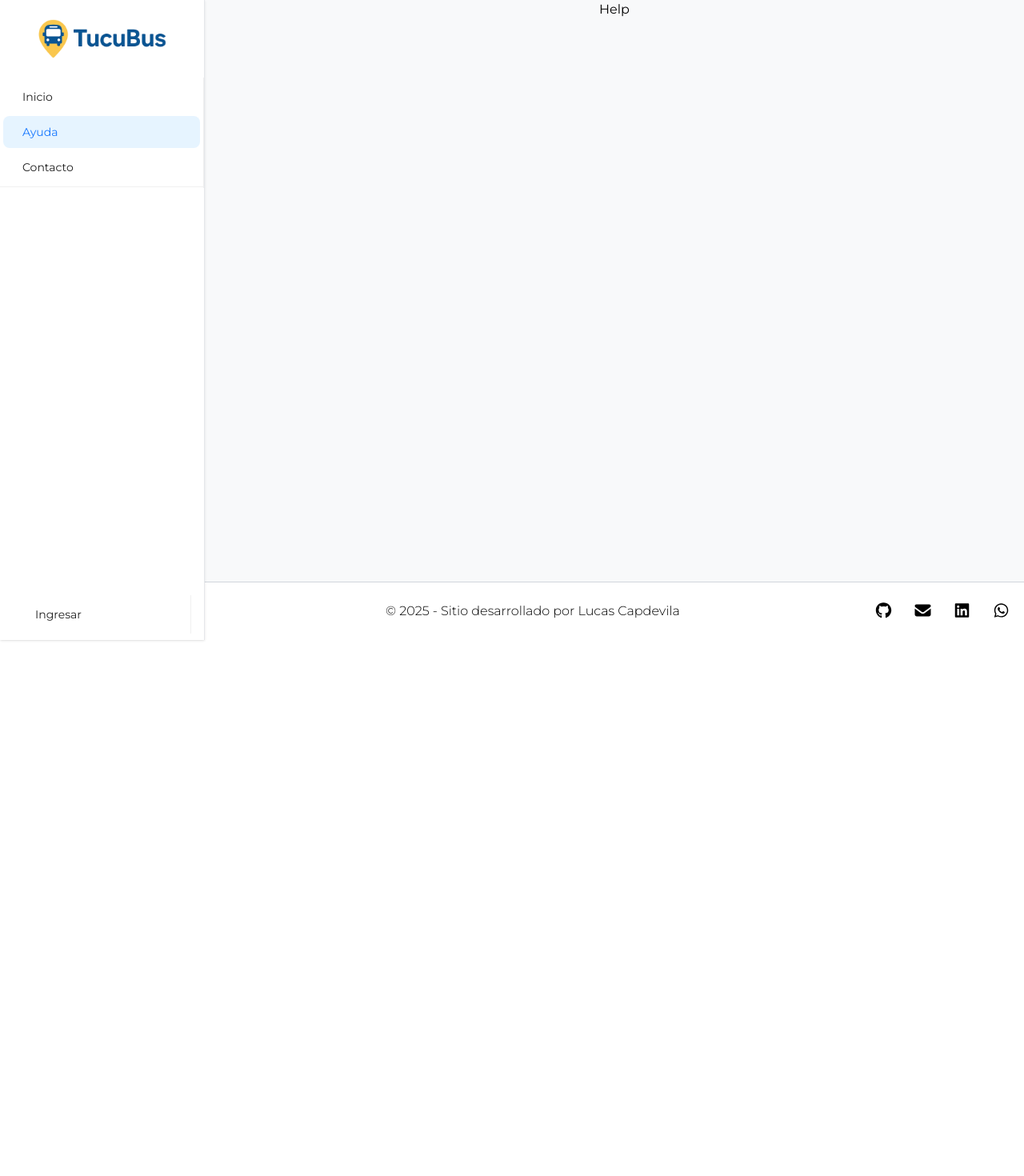
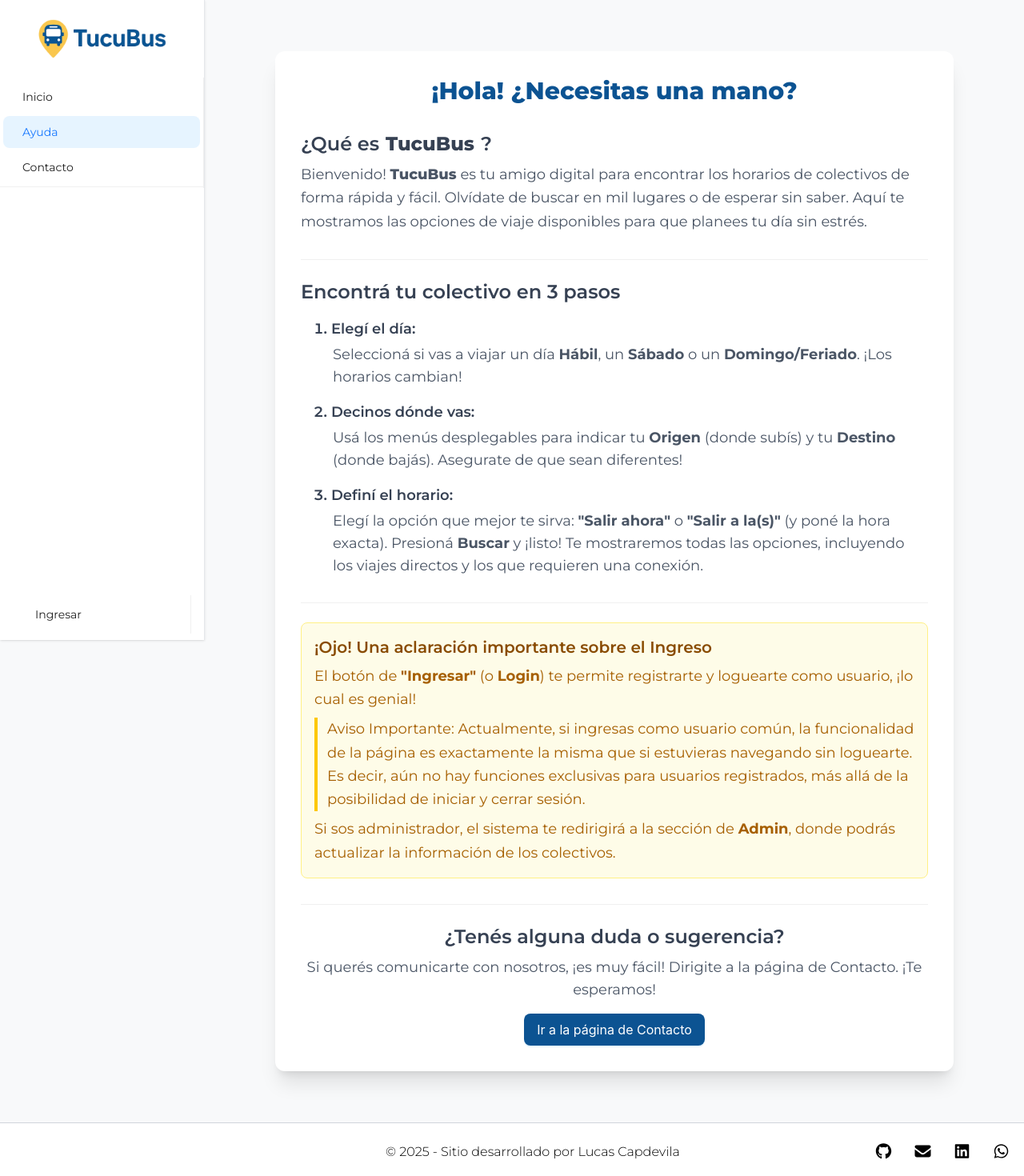
Before and after one commit to lucasecapdevila/tucubus-frontend, a React (Vite) app: page /ayuda in a window 1280 px wide. Shown: the top 1470 px of the page at 80% size. Before the commit the page ends 800 px from the top, so only its background shows below. Built offline with nearby package versions, Linux system fonts and the light colour scheme; no server answers.

Commit message:
Se agrega página de ayuda

```diff
--- a/src/components/pages/Help.jsx
+++ b/src/components/pages/Help.jsx
@@ -1,9 +1,120 @@
-import React from 'react'
+import { Divider, Button } from "antd";
+import { Link } from "react-router-dom";
 
 const Help = () => {
   return (
-    <div>Help</div>
-  )
-}
+    <div className="max-w-4xl mx-auto px-4 sm:px-6 py-10 lg:py-16">
+      <div className="help-container bg-white p-6 sm:p-8 rounded-xl shadow-xl">
+        <h2 className="text-3xl font-extrabold text-[#0c5392] text-center mt-0 mb-8">
+          ¡Hola! ¿Necesitas una mano?
+        </h2>
 
-export default Help
+        <div className="mb-8">
+          <h3 className="text-2xl text-gray-700 flex items-center gap-2 font-semibold">
+            ¿Qué es <strong className="font-extrabold">TucuBus</strong>?
+          </h3>
+          <p className="text-lg text-gray-600 leading-relaxed mt-2">
+            Bienvenido! <strong className="font-extrabold">TucuBus</strong> es
+            tu amigo digital para encontrar los horarios de colectivos de forma
+            rápida y fácil. Olvídate de buscar en mil lugares o de esperar sin
+            saber. Aquí te mostramos las opciones de viaje disponibles para que
+            planees tu día sin estrés.
+          </p>
+        </div>
+
+        <Divider />
+
+        <div className="mb-8">
+          <h3 className="text-2xl text-gray-700 flex items-center gap-2 font-semibold">
+            Encontrá tu colectivo en 3 pasos
+          </h3>
+
+          <ol className="space-y-4 list-decimal list-inside pl-4 text-lg text-gray-700 mt-4">
+            <li className="font-semibold">
+              Elegí el día:
+              <p className="ml-6 mt-1 text-gray-600 font-normal">
+                Seleccioná si vas a viajar un día{" "}
+                <strong className="font-bold">Hábil</strong>, un{" "}
+                <strong className="font-bold">Sábado</strong> o un{" "}
+                <strong className="font-bold">Domingo/Feriado</strong>. ¡Los
+                horarios cambian!
+              </p>
+            </li>
+
+            <li className="font-semibold">
+              Decinos dónde vas:
+              <p className="ml-6 mt-1 text-gray-600 font-normal">
+                Usá los menús desplegables para indicar tu{" "}
+                <strong className="font-bold">Origen</strong> (donde subís) y tu{" "}
+                <strong className="font-bold">Destino</strong> (donde bajás).
+                Asegurate de que sean diferentes!
+              </p>
+            </li>
+
+            <li className="font-semibold">
+              Definí el horario:
+              <p className="ml-6 mt-1 text-gray-600 font-normal">
+                Elegí la opción que mejor te sirva:{" "}
+                <strong className="font-bold">"Salir ahora"</strong> o{" "}
+                <strong className="font-bold">"Salir a la(s)"</strong> (y poné
+                la hora exacta). Presioná{" "}
+                <strong className="font-bold">Buscar</strong> y ¡listo! Te
+                mostraremos todas las opciones, incluyendo los viajes directos y
+                los que requieren una conexión.
+              </p>
+            </li>
+          </ol>
+        </div>
+
+        <Divider />
+
+        <div className="mb-8 p-4 bg-yellow-50 rounded-lg border border-yellow-200">
+          <h4 className="text-xl text-yellow-800 flex items-center gap-2 font-semibold">
+            ¡Ojo! Una aclaración importante sobre el Ingreso
+          </h4>
+          <p className="text-lg text-yellow-700 leading-relaxed mt-2">
+            El botón de <strong className="font-bold">"Ingresar"</strong> (o{" "}
+            <strong className="font-bold">Login</strong>) te permite registrarte
+            y loguearte como usuario, ¡lo cual es genial!
+          </p>
+          <p className="text-lg text-yellow-700 leading-relaxed mt-2 border-l-4 border-yellow-400 pl-3">
+            Aviso Importante: Actualmente, si ingresas como usuario común, la
+            funcionalidad de la página es exactamente la misma que si estuvieras
+            navegando sin loguearte. Es decir, aún no hay funciones exclusivas
+            para usuarios registrados, más allá de la posibilidad de iniciar y
+            cerrar sesión.
+          </p>
+          <p className="text-lg text-yellow-700 leading-relaxed mt-2">
+            Si sos administrador, el sistema te redirigirá a la sección de{" "}
+            <strong className="font-bold">Admin</strong>, donde podrás
+            actualizar la información de los colectivos.
+          </p>
+        </div>
+
+        <Divider />
+
+        <div className="text-center">
+          <h3 className="text-2xl text-gray-700 font-semibold">
+            ¿Tenés alguna duda o sugerencia?
+          </h3>
+          <p className="text-lg text-gray-600 mt-2">
+            Si querés comunicarte con nosotros, ¡es muy fácil! Dirigite a la
+            página de Contacto. ¡Te esperamos!
+          </p>
+          <Link to="/contacto">
+            <Button
+              type="primary"
+              size="large"
+              className="mt-4 w-full sm:w-auto transition-colors"
+              style={{ backgroundColor: "#0c5392" }}
+            >
+              Ir a la página de Contacto
+            </Button>
+          </Link>
+        </div>
+      </div>
+    </div>
+  );
+};
+
+export default Help;
```
